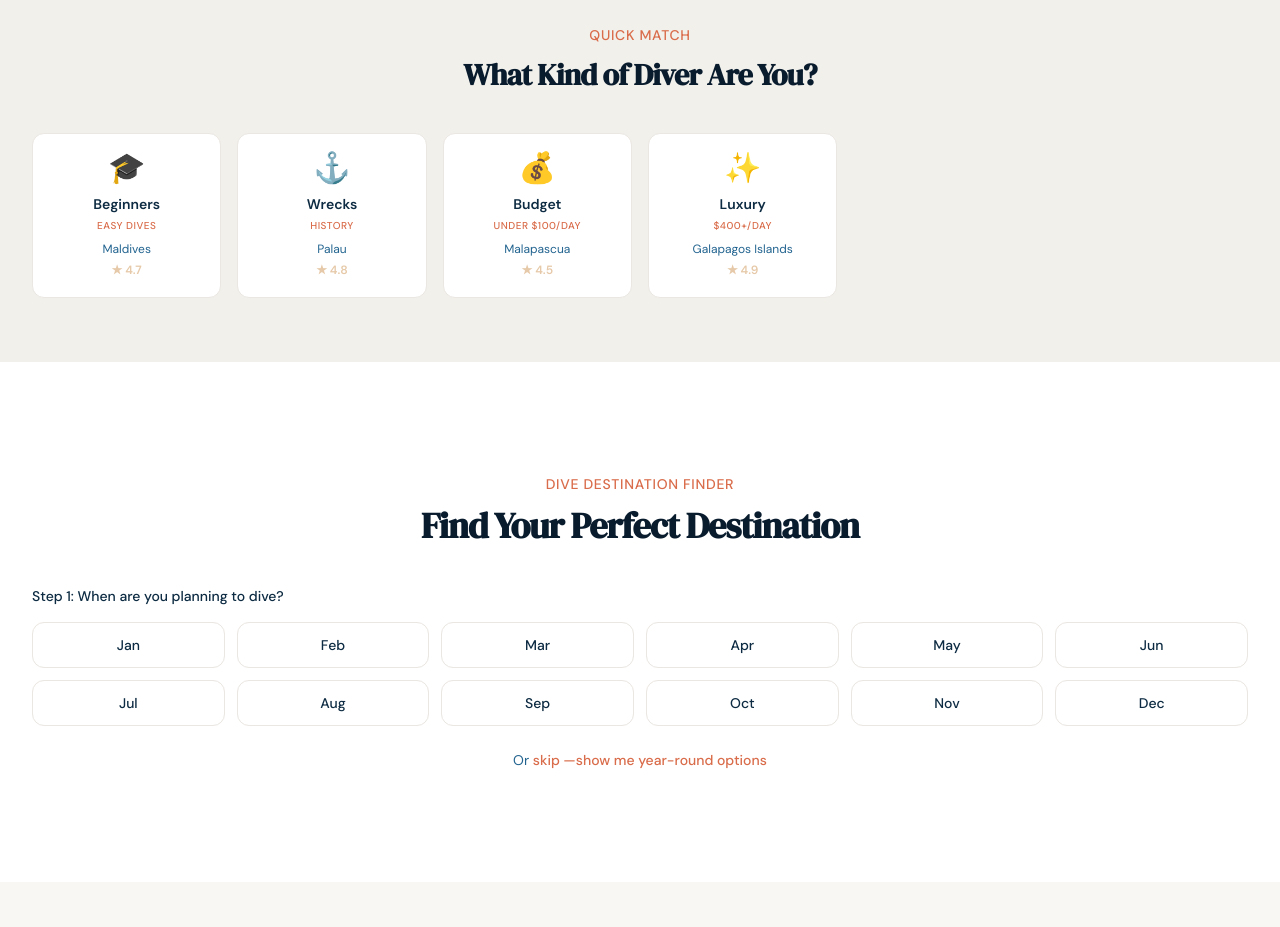
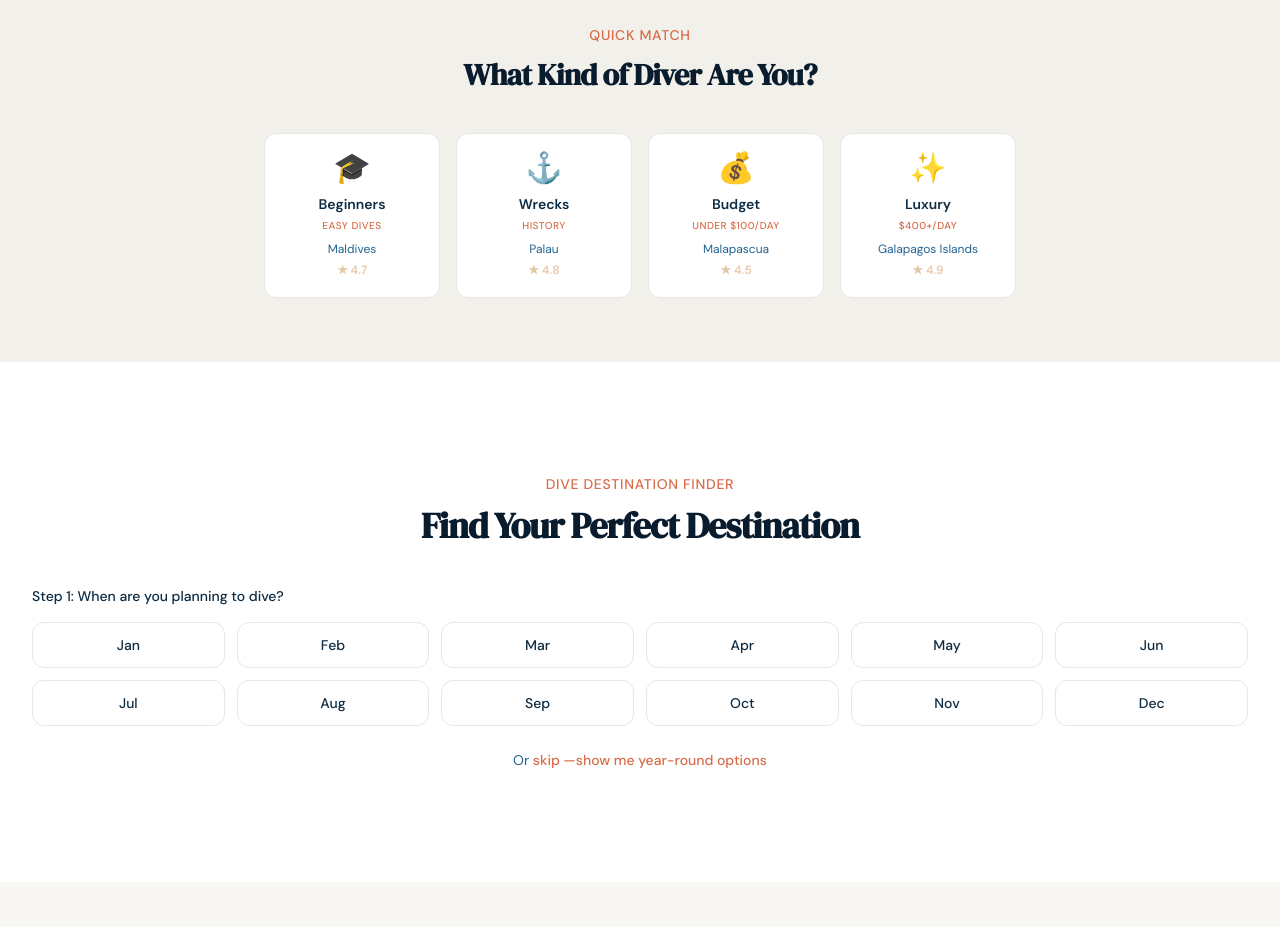
Before and after one commit to jiusongvip/best-places-to-scuba-dive, an Astro site: page / in a window 1280 px wide. Shown: the part 1640-2567 px from the top of the page. Built offline with nearby package versions, Linux system fonts and the light colour scheme; Astro itself is replaced by a stand-in of ours.

Commit message:
fix: Quick Match 卡片改为 flex 居中布局，避免偏左

```diff
--- a/src/pages/index.astro
+++ b/src/pages/index.astro
@@ -107,12 +107,12 @@ const diveTypes = [{s:'wall',l:'Wall Dives',d:'Dramatic drop-offs, deep blue vis
 <div class="container-page">
 <p class="text-coral-500 text-sm tracking-wider mb-3 font-medium text-center">QUICK MATCH</p>
 <h2 class="text-2xl md:text-3xl font-semibold text-navy-950 tracking-tight mb-10 text-center">What Kind of Diver Are You?</h2>
-<div class="grid grid-cols-2 md:grid-cols-3 lg:grid-cols-6 gap-4">
+<div class="flex flex-wrap justify-center gap-4">
 {bestForCards.map(card => {
 if (!card.dest) return null;
 const dd = card.dest.data;
 return (
-<a href={card.link} class="group block bg-white border border-sand-200 hover:border-coral-300 hover:shadow-md rounded-xl p-4 text-center transition-all card-playful">
+<a href={card.link} class="group block w-40 sm:w-44 bg-white border border-sand-200 hover:border-coral-300 hover:shadow-md rounded-xl p-4 text-center transition-all card-playful">
 <div class="text-3xl mb-2">{card.icon}</div>
 <p class="font-semibold text-navy-900 text-sm mb-1 group-hover:text-coral-600 transition-colors">{card.label}</p>
 <p class="text-[10px] text-coral-500 font-medium uppercase tracking-wider mb-2">{card.tag}</p>
```
